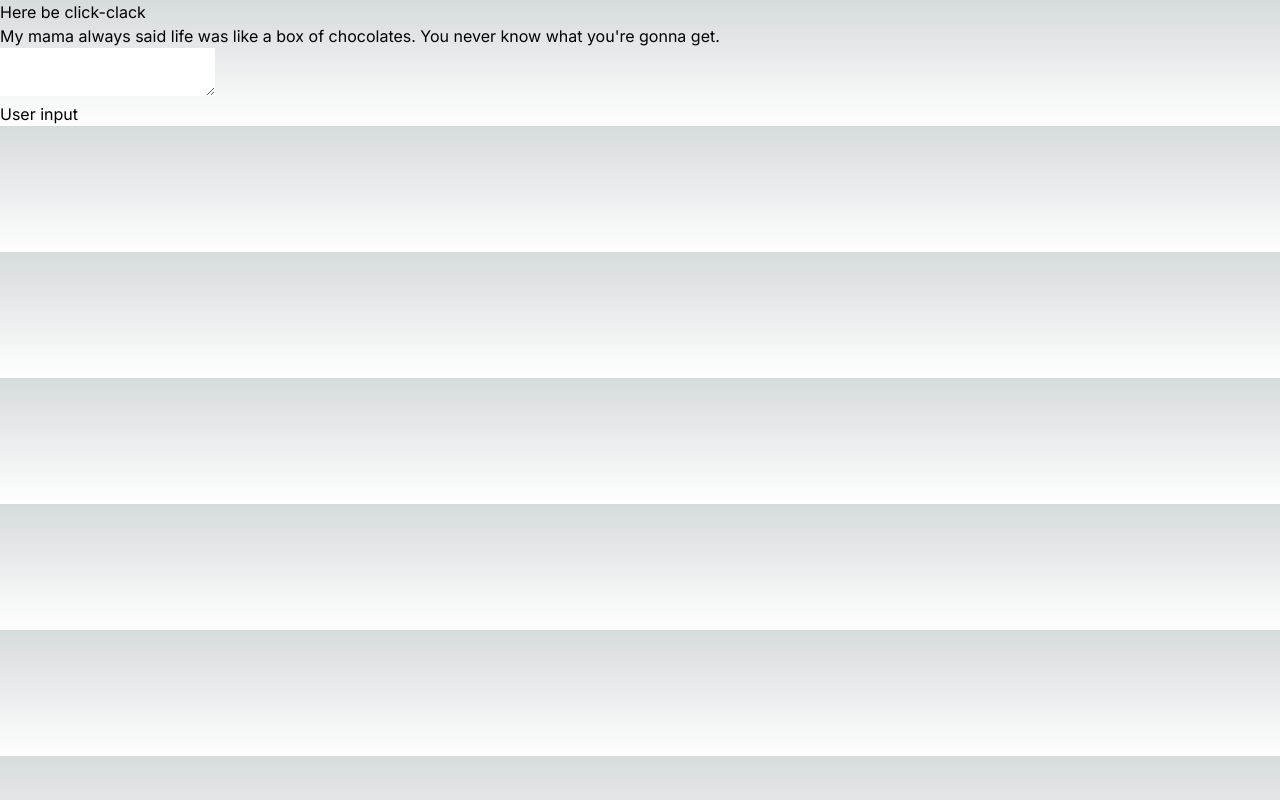
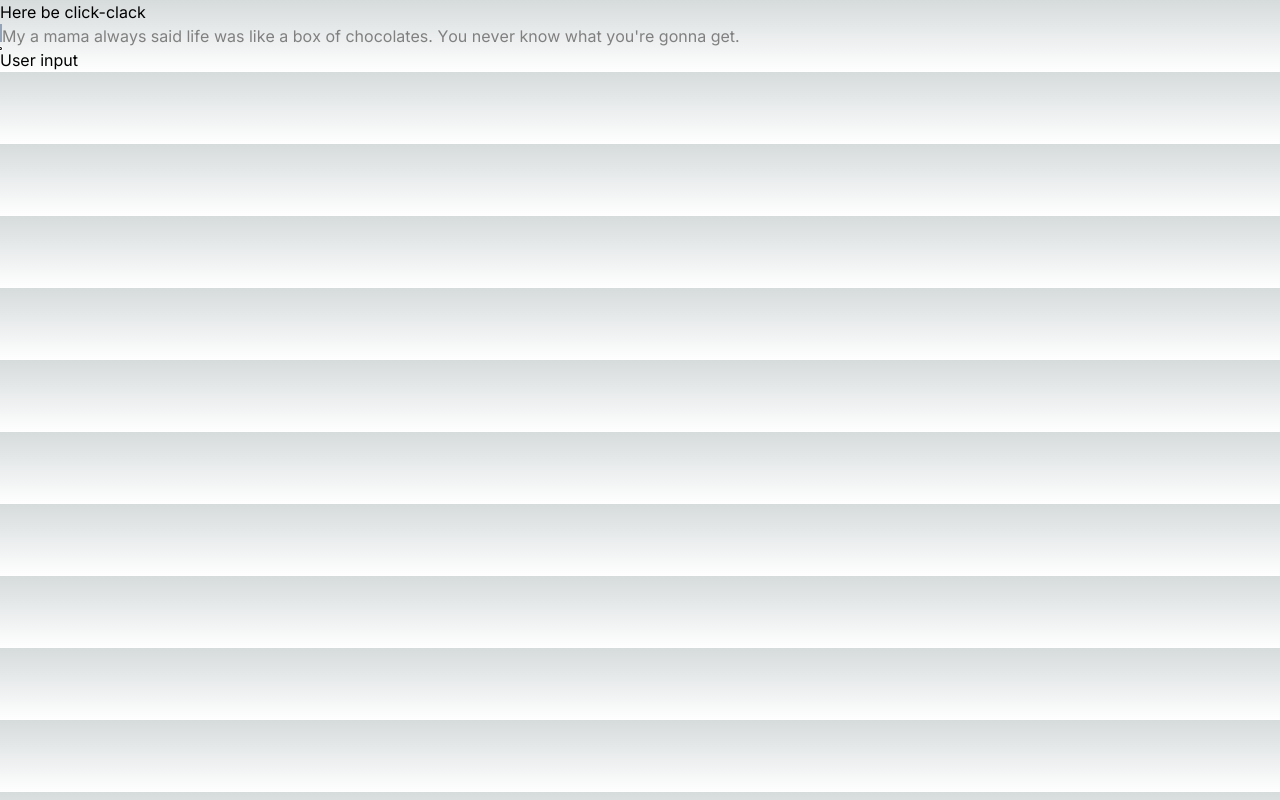
Before and after one commit to Plsr/click-clack, a Next.js app: page / in a window 1280 px wide. Built offline with nearby package versions, Linux system fonts and the light colour scheme.

Commit message:
Improve visuals

```diff
--- a/components/TypingInput.tsx
+++ b/components/TypingInput.tsx
@@ -10,7 +10,7 @@ type TypingResult = {
 type TypedText = Record<number, TypingResult[]>;
 
 const quote =
-  "My mama always said life was like a box of chocolates. You never know what you're gonna get.";
+  "My a mama always said life was like a box of chocolates. You never know what you're gonna get.";
 
 export const TypingInput = () => {
   const splitQuote = quote.split(" ");
@@ -34,7 +34,7 @@ export const TypingInput = () => {
 
     if (
       inputCharacters[inputCharacters.length - 1] === " " &&
-      inputCharacters.join(" ").trim().length > 1
+      inputCharacters.join("").trim().length > 0
     ) {
       console.log("eow");
       event.target.value = "";
@@ -69,31 +69,81 @@ export const TypingInput = () => {
       const typingDuration =
         (new Date(typingEndedAt).getTime() -
           new Date(typingStartedAt.current).getTime()) /
-        60;
-      console.log(typingDuration);
-      const typingSpeed = typingDuration / splitQuote.length;
-      console.log("typingSpeed", typingSpeed);
+        60_000;
+      const typingSpeed = splitQuote.length / typingDuration;
       typingStartedAt.current = null;
       console.log("End of quote");
+      console.log("typingSpeed", typingSpeed);
+      event.target.value = "";
     }
   };
 
   return (
     <>
       <div>
-        {Object.values(typedText).map((word, index) =>
-          word.map((letter, index2) => (
-            <span
-              style={{ color: letter.correct ? "green" : "red" }}
-              key={index + index2}
-            >
-              {letter.value}
-            </span>
-          ))
-        )}
+        {splitQuote.map((word, index) => (
+          <>
+            {word.split("").map((letter, index2) => {
+              const letterTyped = typedText[index]?.[index2];
+
+              let color = "grey";
+
+              if (letterTyped) {
+                color = letterTyped.correct ? "green" : "red";
+              }
+
+              let isCurrentLetter = false;
+              let isTrailingSpace = false;
+              const isCurrentWord = currentWordIndex === index;
+              if (isCurrentWord) {
+                isCurrentLetter =
+                  typedText[index]?.length === index2 ||
+                  (!typedText[index] && index2 === 0);
+
+                isTrailingSpace =
+                  typedText[index]?.length > index2 &&
+                  index2 === splitQuote[index].length - 1;
+              }
+
+              return (
+                <div
+                  className="inline-flex flex-row  h-[24px]"
+                  key={`${index}${index2}`}
+                >
+                  {isCurrentLetter && (
+                    <div className="w-[2px] h-[18px] bg-slate-400" />
+                  )}
+                  <span
+                    style={{
+                      color,
+                      // backgroundColor: isCurrentLetter
+                      //   ? "lightgrey"
+                      //   : "transparent",
+                      // textDecoration: isTrailingSpace ? "underline" : "none",
+                    }}
+                  >
+                    {letter}
+                  </span>
+                  {isTrailingSpace && (
+                    <div className="w-[2px] h-[18px] bg-slate-400" />
+                  )}
+                </div>
+              );
+            })}{" "}
+            <span> </span>
+          </>
+        ))}
       </div>
-      <div>{quote}</div>
-      <textarea className="text-black" onChange={handleInputChange} />
+      <textarea
+        style={{
+          position: "absolute",
+          zIndex: "-1",
+          width: "1px",
+          height: "1px",
+        }}
+        autoFocus
+        onChange={handleInputChange}
+      />
       <div>User input</div>
     </>
   );
```
